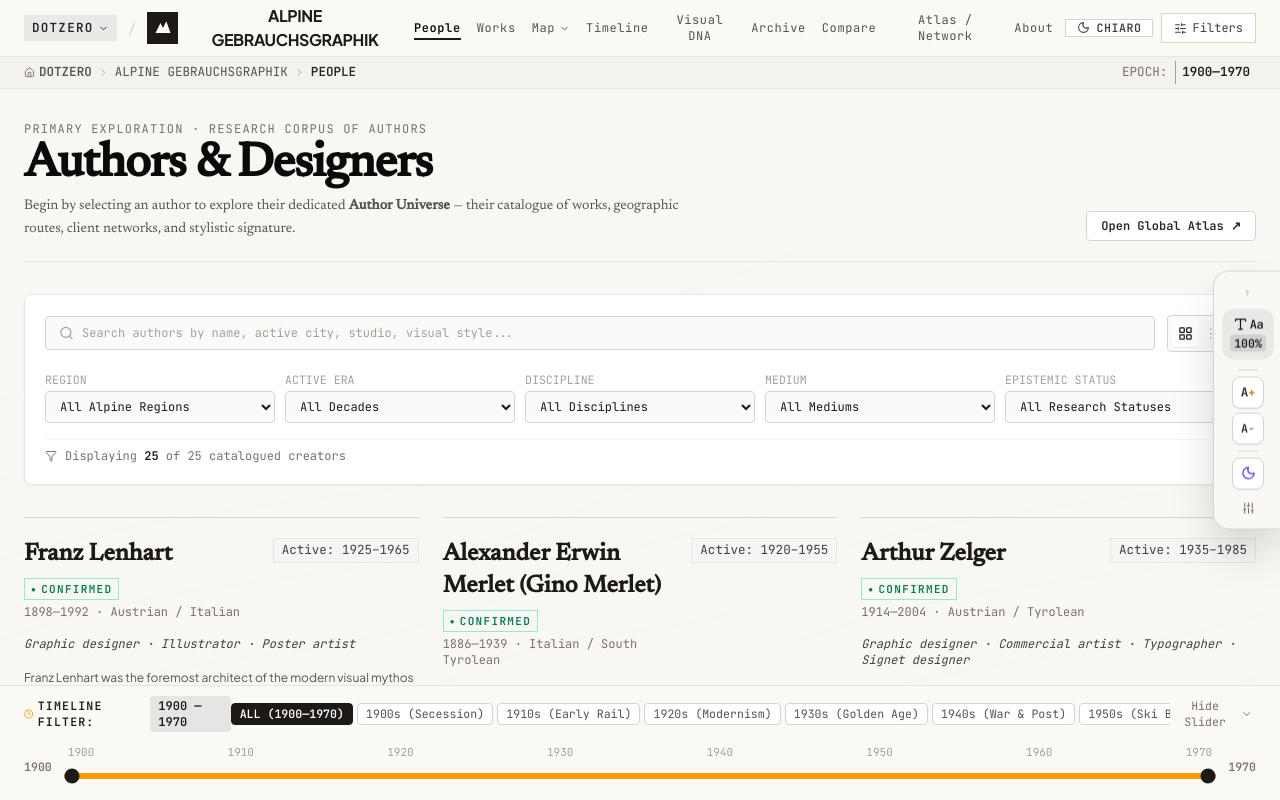
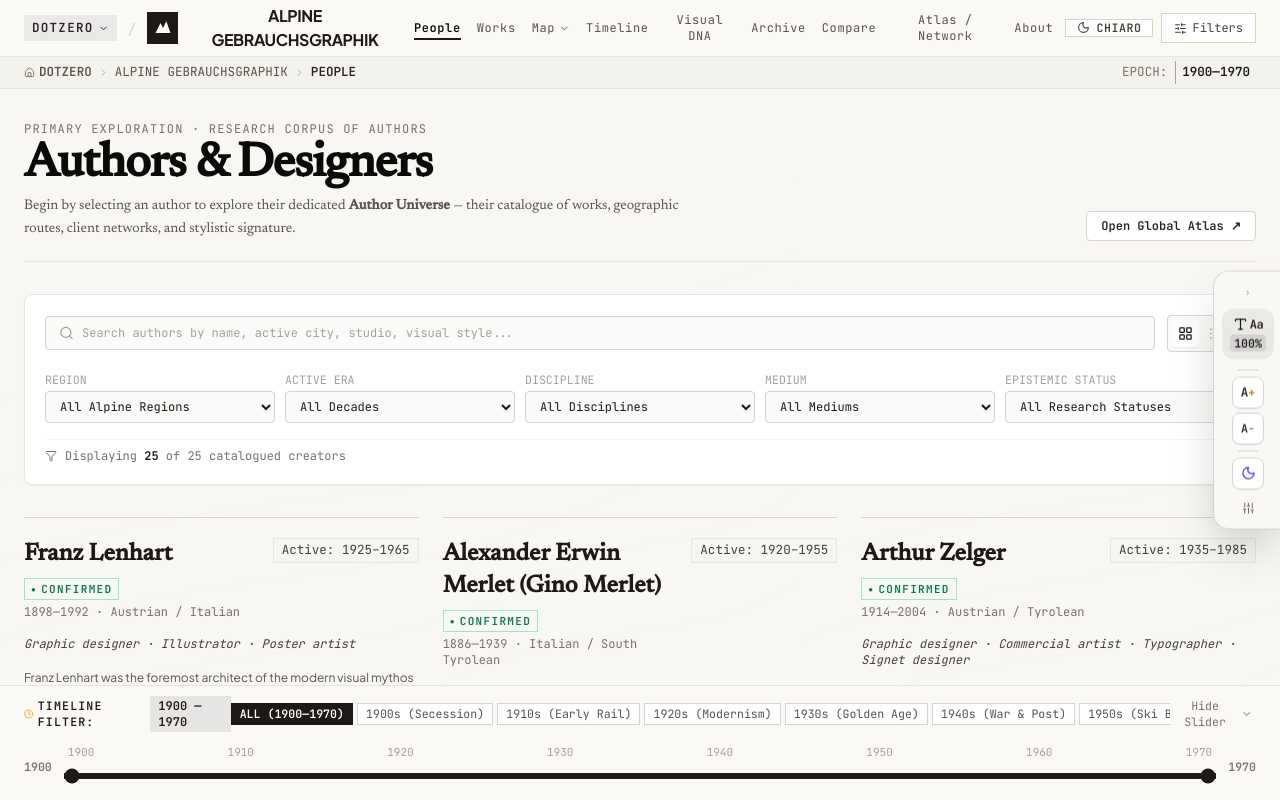
Before and after one commit to Bergtripper/alpine-gebrauchsgraphik, a React (Vite) app: page / in a window 1280 px wide. Built offline with nearby package versions, Linux system fonts and the light colour scheme.

Commit message:
Simplify persistent chronology control

```diff
--- a/src/components/common/PersistentTimeline.tsx
+++ b/src/components/common/PersistentTimeline.tsx
@@ -43,7 +43,7 @@ export const PersistentTimeline: React.FC = () => {
               <Clock size={12} className="text-amber-500" />
               <span>TIMELINE FILTER:</span>
             </span>
-            <span className="font-bold text-stone-900 dark:text-white px-2 py-0.5 rounded bg-stone-200 dark:bg-stone-800">
+            <span className="font-bold text-stone-900 dark:text-white px-2 py-0.5  bg-stone-200 dark:bg-stone-800">
               {filters.startYear} — {filters.endYear}
             </span>
             {isFiltered && (
@@ -67,9 +67,9 @@ export const PersistentTimeline: React.FC = () => {
                   key={d.label}
                   onClick={() => selectDecade(d.start, d.end)}
                   className={cn(
-                    'px-2 py-0.5 text-[10px] rounded border transition-colors cursor-pointer whitespace-nowrap',
+                    'px-2 py-0.5 text-[10px]  border transition-colors cursor-pointer whitespace-nowrap',
                     isActive
-                      ? 'bg-stone-900 text-white dark:bg-amber-400 dark:text-stone-950 font-bold border-stone-900 dark:border-amber-400'
+                      ? 'bg-stone-900 text-white dark:bg-stone-100 dark:text-stone-950 font-bold border-stone-900 dark:border-amber-400'
                       : 'bg-white dark:bg-stone-900 text-stone-600 dark:text-stone-400 border-stone-300 dark:border-stone-800 hover:border-stone-400 dark:hover:border-stone-600'
                   )}
                 >
@@ -81,7 +81,7 @@ export const PersistentTimeline: React.FC = () => {
 
           <button
             onClick={() => setIsExpanded(!isExpanded)}
-            className="p-1 text-stone-500 hover:text-stone-900 dark:text-stone-400 dark:hover:text-stone-100 rounded hover:bg-stone-200/60 dark:hover:bg-stone-800 cursor-pointer flex items-center gap-1"
+            className="p-1 text-stone-500 hover:text-stone-900 dark:text-stone-400 dark:hover:text-stone-100  hover:bg-stone-200/60 dark:hover:bg-stone-800 cursor-pointer flex items-center gap-1"
             title="Toggle Slider Bar"
           >
             <span className="hidden sm:inline text-[10px]">
@@ -112,11 +112,11 @@ export const PersistentTimeline: React.FC = () => {
 
                 <div className="relative h-6 flex items-center">
                   {/* Base Track */}
-                  <div className="absolute w-full h-1.5 bg-stone-200 dark:bg-stone-800 rounded-full" />
+                  <div className="absolute w-full h-1.5 bg-stone-200 dark:bg-stone-800 -full" />
 
                   {/* Highlighted Selected Span */}
                   <div
-                    className="absolute h-1.5 bg-amber-500 rounded-full pointer-events-none"
+                    className="absolute h-1.5 bg-stone-900 -full pointer-events-none"
                     style={{
                       left: `${((filters.startYear - 1900) / 70) * 100}%`,
                       right: `${100 - ((filters.endYear - 1900) / 70) * 100}%`,
```
